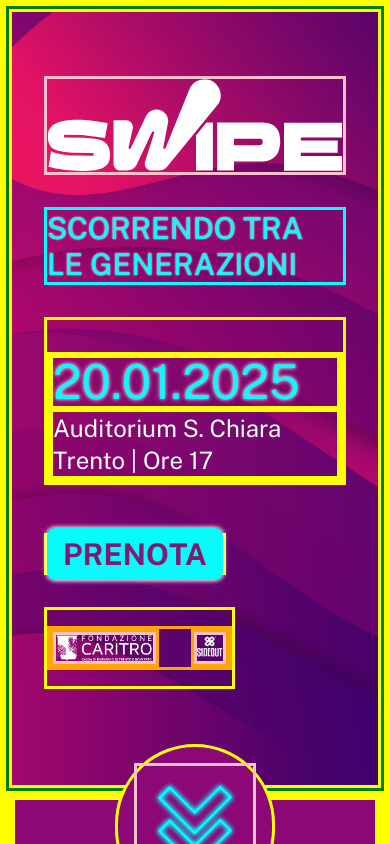
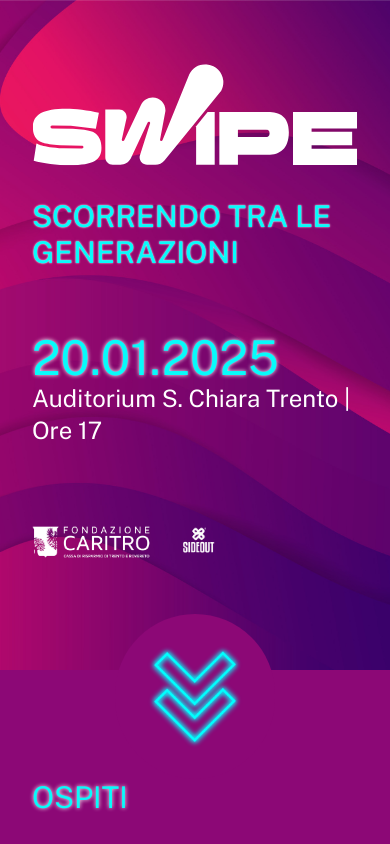
Before and after one commit to MinattiMel/caritro, a Vue app: page / in a window 390 px wide. Shown: the top 844 px of the page. Built offline with nearby package versions, Linux system fonts and the light colour scheme.

Commit message:
Fix finali

```diff
--- a/components/Card.vue
+++ b/components/Card.vue
@@ -22,13 +22,13 @@ const isMain = props.main
             class="lg:grid grid-cols-12 lg:flex-row-reverse lg:w-full"
             :class="{'text-quaternary': isMain}"
         >
-            <h3 class="text-3xl uppercase col-end-13 col-span-7">{{ title }}</h3>
+            <h3 class="text-3xl lg:text-5xl uppercase col-end-13 col-span-7">{{ title }}</h3>
 
             <div class="lg:text-right col-span-4 row-start-1">
-                <p class="text-s">
+                <p class="lg:text-xl">
                     {{ details }}
                 </p>
-                <a class="text-s"
+                <a class="lg:text-xl"
                    v-if="socialTitle && socialUrl"
                    target="_blank"
                    :href="socialUrl"
--- a/components/Header.vue
+++ b/components/Header.vue
@@ -6,7 +6,7 @@ import Social from "./Social.vue";
 <template>
 
     <header class="bg-[url('/assets/bg.png')] bg-no-repeat bg-cover bg-center text-white flex flex-col items-center">
-        <div class="flex flex-col items-start max-w-[1200px] w-full pt-16 pb-8 px-8 lg:grid grid-cols-12 gap-4">
+        <div class="flex flex-col items-start max-w-[1920px] w-full p-8 pt-16 lg:grid grid-cols-12 gap-4">
 
             <svg class="mb-4 max-w-lg lg:max-w-2xl lg:w-full lg:col-span-8 row-start-2 lg:-mt-24" viewBox="0 0 224 70">
                 <title>Swipe</title>
@@ -25,33 +25,33 @@ import Social from "./Social.vue";
                 </g>
             </svg>
 
-            <h1 class="flex items-center uppercase text-3xl text-secondary mb-4 lg:mb-0 [text-shadow:0px_0px_2px_#ffffff] xl:text-4xl font-medium row-start-3 col-span-12">
+            <h1 class="flex items-center uppercase text-3xl lg:text-5xl text-secondary mb-4 lg:mb-0 [text-shadow:0px_0px_2px_#ffffff] font-medium row-start-3 col-span-12">
                 <span class="sr-only">Swipe</span> Scorrendo tra le generazioni
             </h1>
 
             <div class="pt-8 mb-8 lg:pt-0 lg:mb-0 row-start-4 col-span-12">
                 <div class="xl:flex flex-row">
-                    <p class="text-5xl text-secondary [text-shadow:0px_0px_4px_#ffffff] lg:text-2xl lg:pr-8">20.01.2025</p> <!--text-shadow:0px_0px_9px_#07fbfb-->
-                    <p class="text-2xl">Auditorium S. Chiara Trento | Ore 17</p>
+                    <p class="text-5xl text-secondary [text-shadow:0px_0px_4px_#ffffff] lg:text-3xl lg:pr-8">20.01.2025</p>
+                    <p class="text-2xl lg:text-3xl">Auditorium S. Chiara Trento | Ore 17</p>
                 </div>
             </div>
 
-            <div class="row-start-1 col-end-12">
-                <Button
-                    class=""
-                    text="Prenota"
-                    link="https://google.it"
-                />
-            </div>
+<!--            <div class="row-start-1 col-end-12">-->
+<!--                <Button-->
+<!--                    class=""-->
+<!--                    text="Prenota"-->
+<!--                    link="https://google.it"-->
+<!--                />-->
+<!--            </div>-->
 
             <div class="py-4 lg:p-0 mt-4 mb-16 lg:m-0 col-span-3 row-start-1">
                 <Social/>
             </div>
 
         </div>
-        <div class="hidden lg:block max-w-[1200px] w-full">
-                <img src="../assets/foto_ospiti_desktop.png" alt="foto degli ospiti dell'evento">
-            </div>
+        <div class="hidden max-w-[1920px] w-full lg:flex flex-col items-center">
+            <img src="../assets/foto_ospiti_desktop.png" class="w-full" alt="Foto degli ospiti dell'evento">
+        </div>
     </header>
 
 </template>
--- a/components/Social.vue
+++ b/components/Social.vue
@@ -4,9 +4,9 @@
 <template>
 
     <h3 class="sr-only">Partner</h3>
-    <ul class="flex gap-8">
-        <li><a href="https://www.fondazionecaritro.it/" target="blank"><img class="h-8" alt="Fondazione Caritro" src="/assets/logo-caritro.svg"></a></li>
-        <li><img class="h-8" alt="Sideout" src="/assets/logo-sideout.svg"></li>
+    <ul class="flex gap-8 lg:gap-6">
+        <li><a href="https://www.fondazionecaritro.it/" target="blank"><img class="h-8 lg:h-10" alt="Logo fondazione Caritro" src="/assets/logo-caritro.svg"></a></li>
+        <li><img class="h-8 lg:h-10" alt="Logo Sideout" src="/assets/logo-sideout.svg"></li>
     </ul>
 
 </template>
--- a/index.html
+++ b/index.html
@@ -8,23 +8,6 @@
     <link rel="preconnect" href="https://fonts.googleapis.com">
     <link rel="preconnect" href="https://fonts.gstatic.com" crossorigin>
     <link href="https://fonts.googleapis.com/css2?family=Public+Sans:ital,wght@0,100..900;1,100..900&display=swap" rel="stylesheet">
-    <style>
-        h1, h2, h3, h4, h5, h6 {
-            border: 3px solid cyan;
-        }
-        li, ul {
-            border: 3px solid orange;
-        }
-        div, p {
-            border: 3px solid yellow;
-        }
-        header, footer {
-            border: 3px solid green;
-        }
-        img, svg {
-            border: 3px solid pink;
-        }
-    </style>
 </head>
 <body class="font-sans">
 <div id="app"></div>
--- a/pages/Home.vue
+++ b/pages/Home.vue
@@ -13,16 +13,15 @@ import Card from "../components/Card.vue";
         <Header/>
 
         <div class="bg-quinary flex flex-col items-center">
-
-            <div class="max-w-[1200px] w-full">
+            <div class="max-w-[1920px] w-full p-8 pt-0 lg:p-16">
 
                 <div class="w-full flex items-center justify-center">
-                    <div class="p-4 rounded-full flex items-center justify-center w-40 bg-quinary -mt-14 lg:bg-transparent lg:-mt-48">
-                        <img class="" src="../assets/frecce.png" alt="">
+                    <div class="p-4 rounded-full flex items-center justify-center w-40 bg-quinary lg:bg-transparent -mt-14 lg:-mt-64">
+                        <img class="" src="../assets/frecce.png" alt="Immagine di una freccia verso il basso">
                     </div>
                 </div>
 
-                <h2 class="text-3xl uppercase px-8 text-secondary [text-shadow:0px_0px_4px_#ffffff]">Ospiti</h2>
+                <h2 class="text-3xl lg:text-5xl text-secondary [text-shadow:0px_0px_4px_#ffffff] mb-6 lg:mb-12 uppercase">Ospiti</h2>
 
                 <Card
                     title="Rudy Zerbi"
@@ -86,14 +85,13 @@ import Card from "../components/Card.vue";
                 />
 
             </div>
-
         </div>
 
 
-        <div class="xl:col-span-3 p-8 px-8 bg-[#2e0059] text-white flex flex-col items-center">
-            <div class="max-w-[1200px] w-full">
+        <div class="bg-[#2e0059] text-white flex flex-col items-center">
+            <div class="max-w-[1920px] w-full p-8 lg:p-16">
 
-                <h2 class="text-4xl font-regular text-[#07fbfb] [text-shadow:0px_0px_8px_#07fbfb] mb-4 uppercase">I temi</h2>
+                <h2 class="text-3xl lg:text-5xl font-regular text-[#07fbfb] [text-shadow:0px_0px_8px_#07fbfb] mb-6 lg:mb-12 uppercase">I temi</h2>
                 <ul class="list-disc pl-5 space-y-0 text-2xl uppercase lg:columns-2">
                     <li>Social network</li>
                     <li>Mondo del web</li>
@@ -103,8 +101,8 @@ import Card from "../components/Card.vue";
                     <li>Salute mentale</li>
                 </ul>
 
-                <h2 class="text-4xl font-regular text-[#07fbfb] [text-shadow:0px_0px_8px_#07fbfb] mt-8 mb-4">IL PERCHÉ</h2>
-                <p class="text-xl font-regular leading-7 lg:pl-32">
+                <h2 class="text-3xl lg:text-5xl font-regular text-[#07fbfb] [text-shadow:0px_0px_8px_#07fbfb] mt-8 lg:mt-16 mb-6 lg:mb-12 uppercase">Il perchè</h2>
+                <p class="text-xl font-regular leading-7 lg:px-32">
                     Un evento per dare voce alla <strong>Gen Z</strong> e costruire un <strong>ponte tra generazioni</strong>.
                     Fondazione Caritro e Sideout Music presentano un progetto che mira a dare alle nuove generazioni uno spazio autentico per
                     <strong>esprimersi</strong> su temi cruciali della <strong>contemporaneità</strong>.
@@ -120,49 +118,50 @@ import Card from "../components/Card.vue";
         </div>
 
         <div class="max-h-[400px] overflow-hidden">
-            <img src="../assets/fotoTeatro.jpg" class="w-full" alt="">
+            <img src="../assets/fotoTeatro.jpg" class="w-full" alt="Foto del teatro">
         </div>
 
-        <div class="xl:col-span-3 px-8 py-6 bg-[#d90a72] text-white flex flex-col items-center">
-            <div class="max-w-[1200px] w-full">
+        <div class="bg-[#d90a72] text-white flex flex-col items-center">
+            <div class="max-w-[1920px] w-full p-8 lg:p-16">
 
-                <h2 class="text-4xl font-regular text-[#07fbfb] [text-shadow:0px_0px_8px_#07fbfb] mb-10">INFO UTILI</h2>
-                <ul class="space-y-8">
+                <h2 class="text-3xl lg:text-5xl font-regular text-[#07fbfb] [text-shadow:0px_0px_8px_#07fbfb] mb-6 lg:mb-12 uppercase">Info utili</h2>
 
-                    <li class="flex items-center space-x-4">
-                        <div class="lg:flex">
-                            <img src="../assets/Calendario.svg" alt="icona calendario">
+                <ul class="space-y-8 lg:pl-20">
+
+                    <li class="block lg:flex lg:space-x-0 space-y-8 lg:space-y-0">
+                        <div class="space-x-4 flex lg:w-[50%]">
+                            <img class="w-[38px]" src="../assets/Calendario.svg" alt="Icona calendario">
                             <p class="text-3xl">20.01.2025</p>
-                            <img src="../assets/Orologio.svg" alt="icona orologio">
+                        </div>
+                        <div class="space-x-4 flex">
+                            <img class="w-[38px]" src="../assets/Orologio.svg" alt="Icona orologio">
                             <p class="text-3xl">17</p>
                         </div>
                     </li>
 
                     <li class="flex items-start space-x-4">
-                        <img src="../assets/Luogo.svg" alt="icona luogo">
+                        <img class="w-[40px]" src="../assets/Luogo.svg" alt="icona luogo">
                         <div>
-                            <p class="text-3xl">Auditorium S. Chiara Trento</p>
-                            <p class="text-xl mt-2 leading-7 pb-8">
-                                La location dell'evento è facilmente accessibile.
-                                In <strong>auto</strong>, si può parcheggiare vicino all'Auditorium presso
-                                <strong>Piazza di Fiera</strong> (5 minuti a piedi) o <strong>Sanseverino</strong> (15 minuti).
-                                Con i <strong>mezzi pubblici</strong>, le linee <strong>3, 8 e 4</strong> fermano a 5 minuti dalla sede,
-                                alla fermata <strong>"Centro Santa Chiara"</strong>.
+                            <p class="text-3xl mb-6">Auditorium S. Chiara Trento</p>
+                            <p class="text-xl leading-7 pb-8">
+                                La location dell'evento è facilmente accessibile.<br>
+                                In <strong>auto</strong>, si può parcheggiare vicino all'Auditorium presso <strong>Piazza di Fiera</strong> (5 minuti a piedi) o <strong>Sanseverino</strong> (15 minuti).<br>
+                                Con i <strong>mezzi pubblici</strong>, le linee <strong>3, 8 e 4</strong> fermano a 5 minuti dalla sede, alla fermata <strong>"Centro Santa Chiara"</strong>.<br>
                                 Dalla <strong>stazione dei treni</strong>, l'Auditorium è raggiungibile in <strong>20 minuti a piedi</strong> o con le stesse linee.
                             </p>
                             <a href="https://www.google.com/maps?ll=46.064033,11.127248&z=15&t=m&hl=it&gl=IT&mapclient=embed&cid=4976153971624757266" target="_blank">
                                 <img class="hidden 2xl:block w-full" src="../assets/map-lg.png" alt="Mappa">
                                 <img class="hidden lg:block 2xl:hidden w-full" src="../assets/map-md.png" alt="Mappa">
-                                <img class="lg:hidden w-full" src="../assets/map.png" alt="Mappa">
+                                <img class="lg:hidden w-[99.5vw] max-w-none -ml-24" src="../assets/map.png" alt="Mappa">
                             </a>
                         </div>
                     </li>
 
-                    <li class="flex text-3xl items-start space-x-4">
-                        <img src="../assets/Biglietto.svg" alt="icona biglietto cartaceo">
+                    <li class="flex items-start space-x-4">
+                        <img class="w-[40px]" src="../assets/Biglietto.svg" alt="Icona biglietto cartaceo">
                         <div>
-                            <p class="">Biglietti dal 16.11.2024</p>
-                            <p class="text-xl mt-2 leading-7">
+                            <p class="text-3xl mb-6">Biglietti dal 16.11.2024</p>
+                            <p class="text-xl leading-7">
                                 Non è necessario stampare i biglietti puoi semplicemente mostrare il QR code all’ingresso.
                             </p>
                         </div>
```
Also changed, not shown: components/Footer.vue (+11 -6 lines), assets/map.png.
